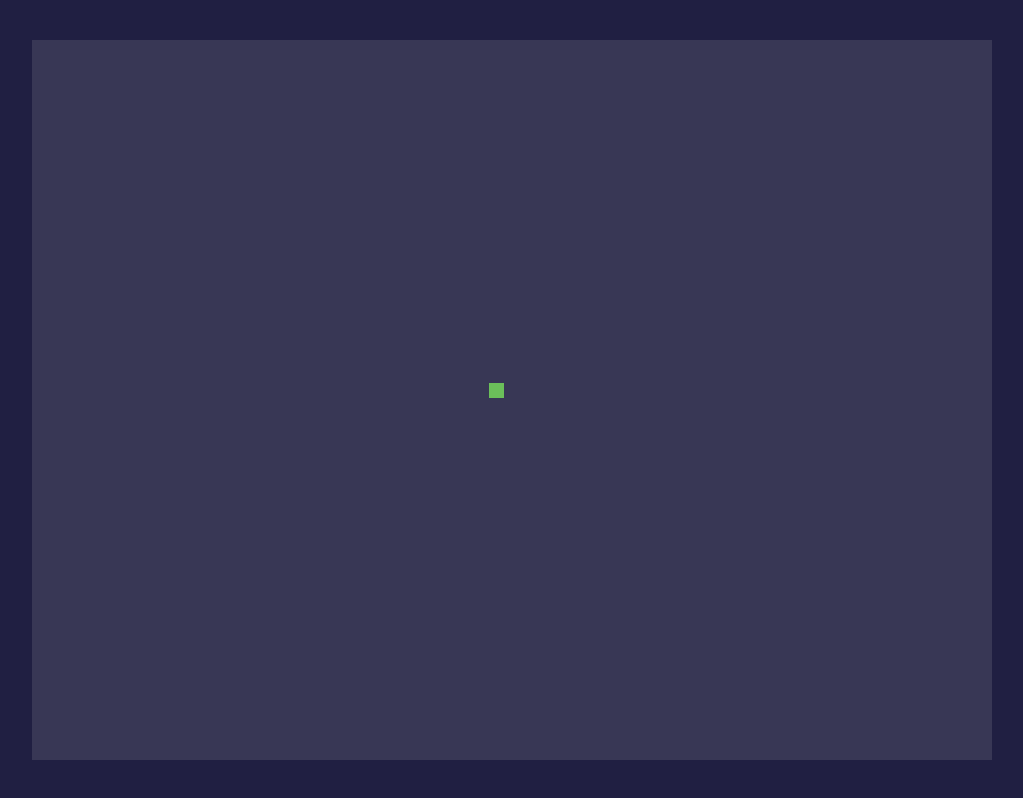
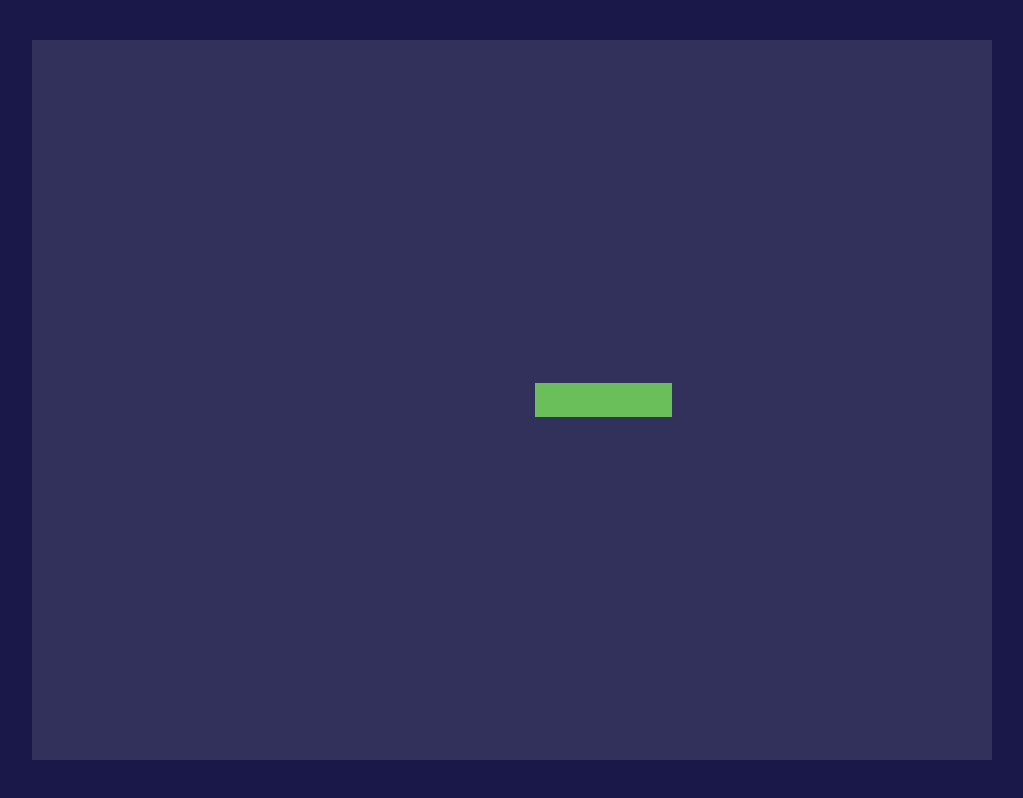
Before and after one commit to LucasNoliveira/snake-game, a plain HTML site: page index.html in a window 1280 px wide. Shown: the whole page, without its empty margins (128-1151 px from the left). Drawn offline with Linux system fonts and the light colour scheme.

Commit message:
snake is moving

```diff
--- a/game.js
+++ b/game.js
@@ -21,5 +21,6 @@ function update () {
 }
 
 function draw() {
+    gameBoard.innerHTML = ''
     drawSnake(gameBoard)
 }
--- a/index.html
+++ b/index.html
@@ -14,7 +14,7 @@
             justify-content: center;
             align-items: center;
             margin: 0;
-            background-color: rgba(17, 16, 53, 0.932);
+            background-color: rgba(10, 8, 61, 0.932);
         }
 
         #game-board{
@@ -29,8 +29,7 @@
         .snake {
             background-color: hsl(110, 44%, 55%);
             border: .25vin solid black;
-            height: 15px;
-            width: 15px;
+
         }
 
         .food {
--- a/snake.js
+++ b/snake.js
@@ -1,16 +1,25 @@
 export const  SNAKE_SPEED = 1
-const snakeBody = [{x: 11, y: 11}]
+const snakeBody = [
+    {x: 10, y: 11},
+    {x: 11, y: 11},
+    {x: 12, y: 11}
+]
 
-export function update(){
-    console.log('update snake')
+export function update() {
+    for (let i = snakeBody.length - 2; i >= 0; i--) {
+        snakeBody[i + 1] = { ...snakeBody[i] }
+    }
+
+    snakeBody[0].x += 1
+    snakeBody[0].y += 0
 }
 
 export function draw(gameBoard){
     console.log('draw snake')
     snakeBody.forEach(segment => {
         const snakeElement = document.createElement('div')
-        snakeElement.style.gridRowStart = segment.x
-        snakeElement.style.gridColumnStart = segment.y
+        snakeElement.style.gridRowStart = segment.y
+        snakeElement.style.gridColumnStart = segment.x
         snakeElement.classList.add('snake')
         gameBoard.appendChild(snakeElement)
     })
```
